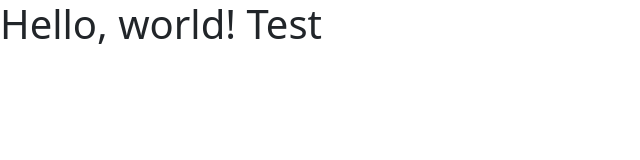
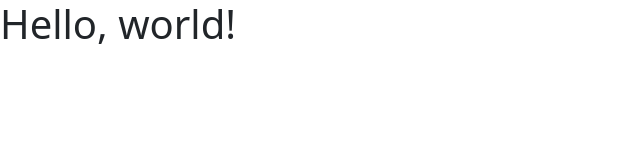
Before and after one commit to ntlrobbins/reversi-robbins, a website: page public/index.html in a window 1280 px wide. Shown: the whole page, without its empty margins (0-640 px from the left). Drawn offline with nearby package versions, Linux system fonts and the light colour scheme.

Commit message:
Edited h1 again

```diff
--- a/public/index.html
+++ b/public/index.html
@@ -11,7 +11,7 @@
     <title>Hello, world!</title>
   </head>
   <body>
-    <h1>Hello, world! Test</h1>
+    <h1>Hello, world!</h1>
 
     <!-- Optional JavaScript; choose one of the two! -->
 
```
